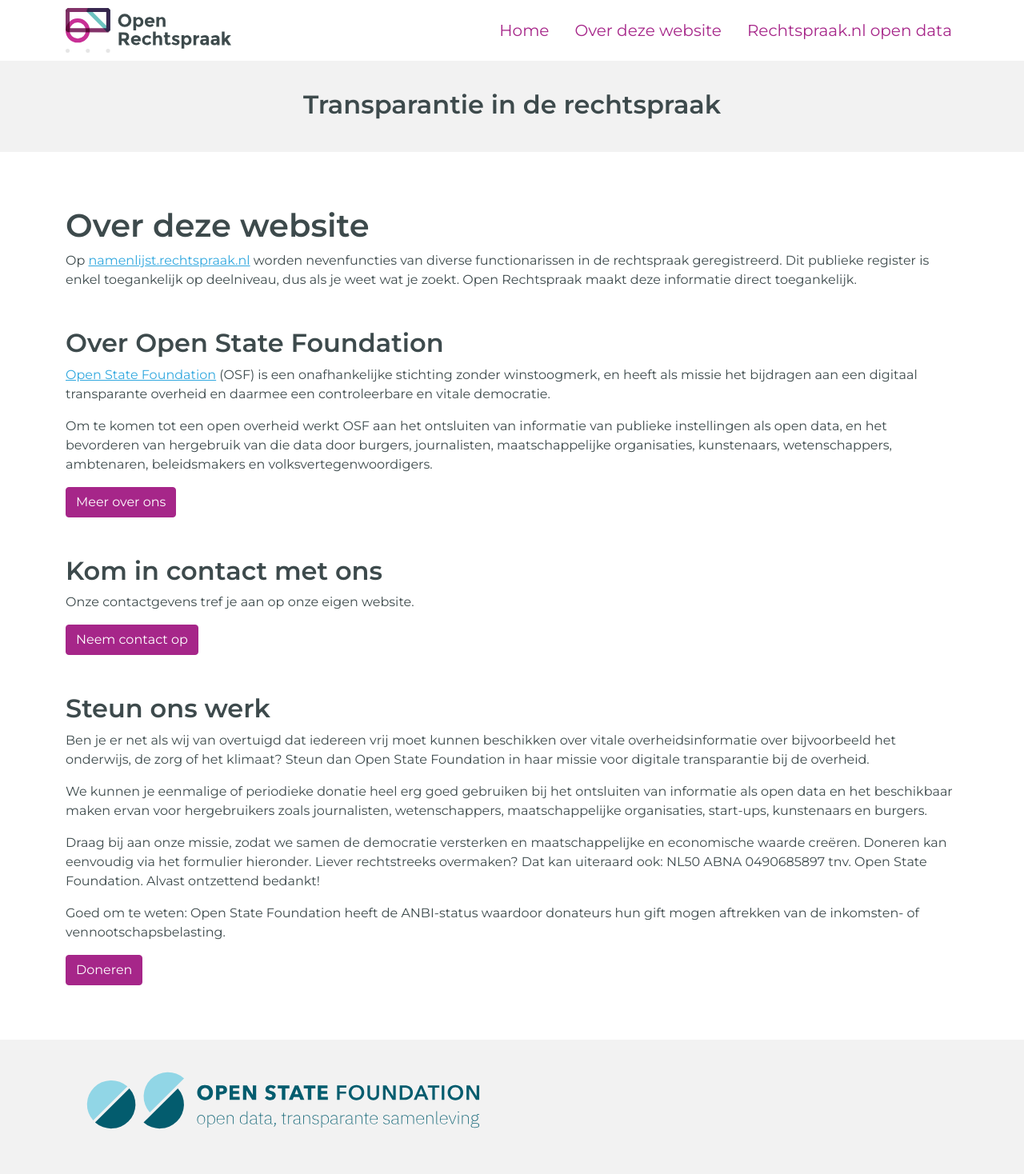
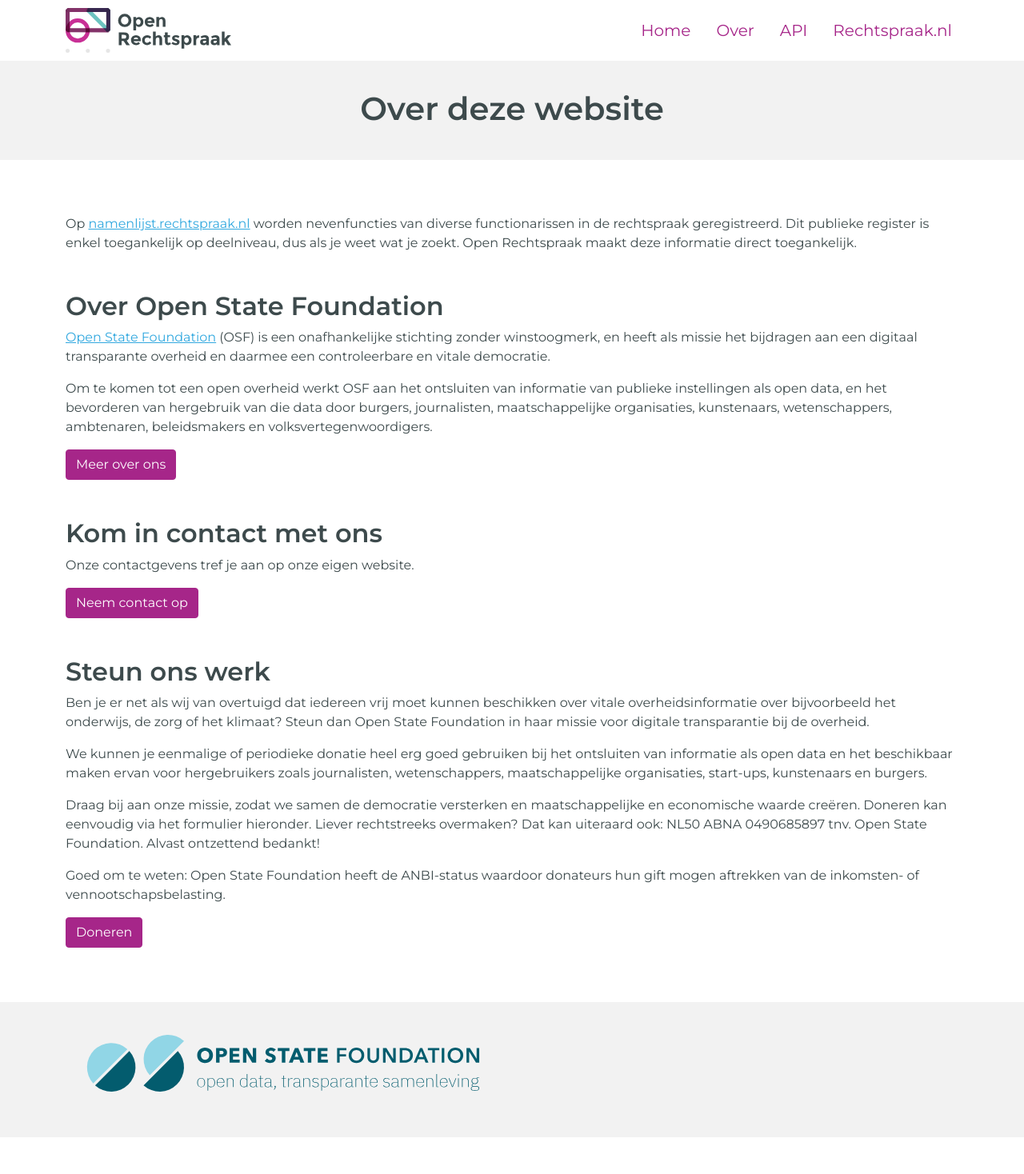
Before and after one commit to openstate/open-rechtspraak, a Flask app: page /about in a window 1280 px wide. Shown: the whole page at 80% size. After the commit the page ends 1422 px from the top, so only its background shows below. Run offline with Flask 2, Linux system fonts and the light colour scheme; style sheets or scripts are compiled from the project's sources.

Commit message:
Change FontAwesome to solid, add replacable h1 to page layout

```diff
--- a/app/templates/layouts/base.html
+++ b/app/templates/layouts/base.html
@@ -60,7 +60,16 @@
 
 <header>
   {% include 'partials/_nav.html' %}
-  {% include 'partials/_lead.html' %}
+
+  <div class="lead">
+    <div class="container">
+      <div class="row header">
+        <div class="col-12">
+          <h1 class="text-center my-3">{% block main_title %}Transparantie in de rechtspraak{% endblock %}</h1>
+        </div>
+      </div>
+    </div>
+  </div>
 </header>
 
 <main>
--- a/app/templates/pages/about.html
+++ b/app/templates/pages/about.html
@@ -1,8 +1,8 @@
 {% extends 'layouts/base.html' %}
-{% block title %}Home{% endblock %}
+{% block title %}Over deze website{% endblock %}
+{% block main_title %}Over deze website{% endblock %}
 
 {% block content %}
-  <h1>Over deze website</h1>
   <p>Op <a href="{{ url_for('redirect.rechtspraak_search') }}" target="_blank" rel="noopener">namenlijst.rechtspraak.nl</a> worden nevenfuncties van diverse functionarissen in de rechtspraak geregistreerd. Dit
     publieke register is enkel toegankelijk op deelniveau, dus als je weet wat je zoekt. Open Rechtspraak maakt deze
     informatie direct toegankelijk.</p>
--- a/app/templates/partials/_footer.html
+++ b/app/templates/partials/_footer.html
@@ -32,12 +32,12 @@
           </li>
           <li class="list-inline-item">
             <a href="https://openstate.eu/nl/contact/" target="_blank" rel="noopener">
-              <i class="fa-regular fa-envelope fa-2x text-muted"></i>
+              <i class="fa-solid fa-envelope fa-2x text-muted"></i>
             </a>
           </li>
           <li class="list-inline-item">
             <a href="https://openstate.eu/nl/doneren/?utm_source=openrechtspraak" target="_blank" rel="noopener">
-              <i class="fa-regular fa-heart fa-2x text-muted"></i>
+              <i class="fa-solid fa-heart fa-2x text-muted"></i>
             </a>
           </li>
         </ul>
--- a/app/templates/partials/_lead.html
+++ /dev/null
@@ -1,9 +0,0 @@
-<div class="lead">
-  <div class="container">
-    <div class="row header">
-      <div class="col-12">
-        <h2 class="text-center my-3">Transparantie in de rechtspraak</h2>
-      </div>
-    </div>
-  </div>
-</div>
--- a/app/templates/partials/_nav.html
+++ b/app/templates/partials/_nav.html
@@ -11,9 +11,11 @@
     <div class="collapse navbar-collapse" id="navbarNavDropdown">
       <ul class="navbar-nav ms-auto">
         <li class="nav-item me-3 mt-3 mt-lg-0"><a class="nav-link fs-5" href="{{ url_for('base.index') }}">Home</a></li>
-        <li class="nav-item me-3"><a class="nav-link fs-5" href="{{ url_for('base.about') }}">Over deze website</a></li>
+        <li class="nav-item me-3"><a class="nav-link fs-5" href="{{ url_for('base.about') }}">Over</a></li>
+        <li class="nav-item me-3"><a class="nav-link fs-5" href="{{ url_for('base.api_docs') }}">API</a></li>
         <li class="nav-item"><a class="nav-link fs-5"
-                                     href="{{ url_for('redirect.rechtspraak_open_data') }}" target="_blank" rel="noopener">Rechtspraak.nl open data</a></li>
+                                href="{{ url_for('redirect.rechtspraak_open_data') }}" target="_blank" rel="noopener">Rechtspraak.nl</a>
+        </li>
       </ul>
     </div>
   </div>
--- a/assets/scripts/onLoad.ts
+++ b/assets/scripts/onLoad.ts
@@ -3,12 +3,12 @@ import {
   faFacebook, faGithub,
   faLinkedin, faTwitter,
 } from '@fortawesome/free-brands-svg-icons';
-import { far } from '@fortawesome/free-regular-svg-icons';
+import { fas } from '@fortawesome/free-solid-svg-icons';
 import { Tooltip } from 'bootstrap';
 
 const initFontawesome = () => {
   config.autoAddCss = false;
-  library.add(far, faTwitter, faLinkedin, faFacebook, faGithub);
+  library.add(fas, faTwitter, faLinkedin, faFacebook, faGithub);
   dom.watch();
 };
 
--- a/package.json
+++ b/package.json
@@ -8,7 +8,7 @@
     "@fortawesome/fontawesome-free": "^6.2.0",
     "@fortawesome/fontawesome-svg-core": "^6.2.0",
     "@fortawesome/free-brands-svg-icons": "^6.2.0",
-    "@fortawesome/free-regular-svg-icons": "^6.2.0",
+    "@fortawesome/free-solid-svg-icons": "^6.2.0",
     "@popperjs/core": "^2.9.3",
     "axios": "^0.27.2",
     "axios-hooks": "^3.1.5",
```
Also changed, not shown: app/templates/pages/error.html (+6 -6 lines), app/templates/person/detail.html (+18 -15 lines), package-lock.json.
